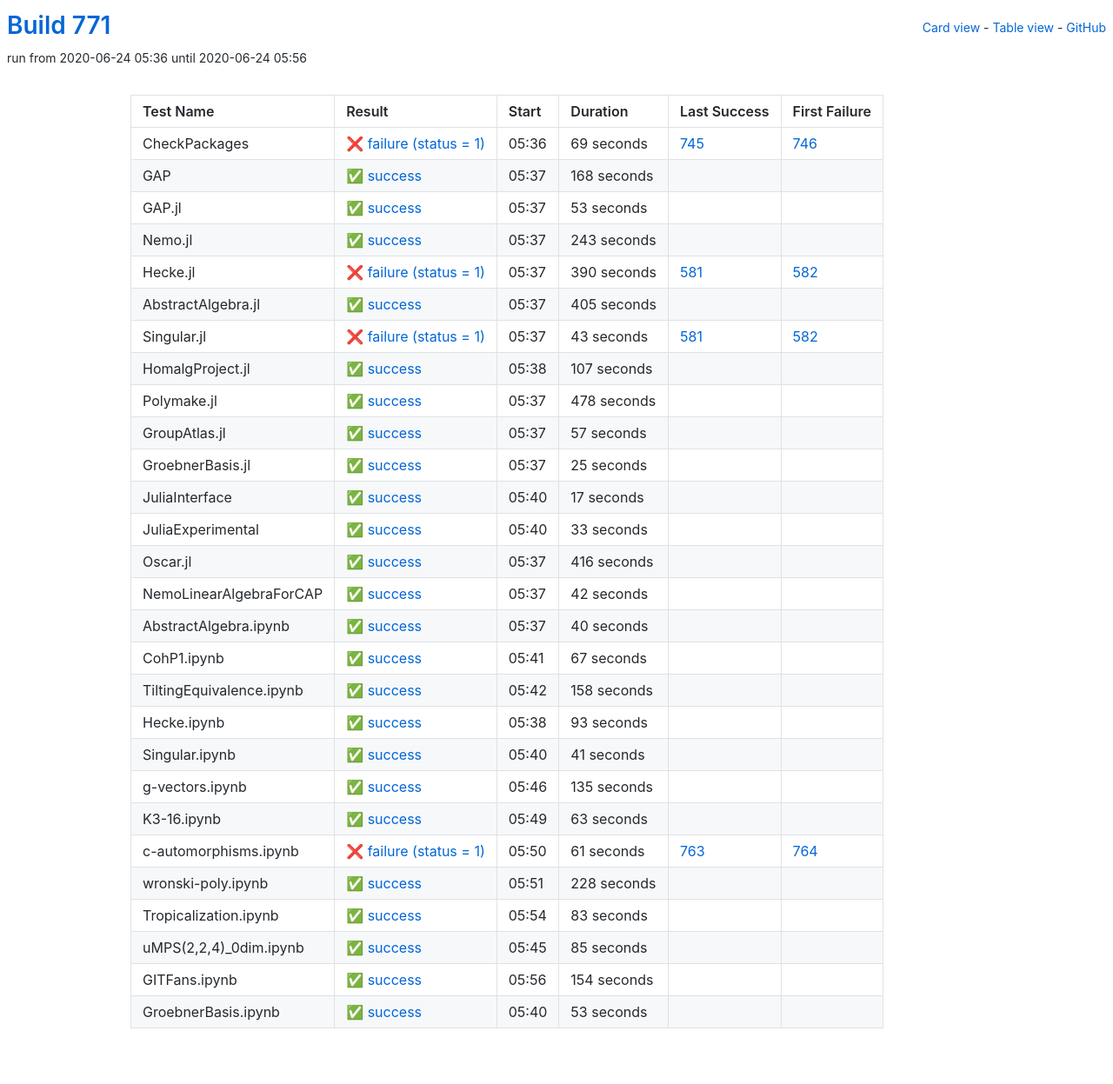
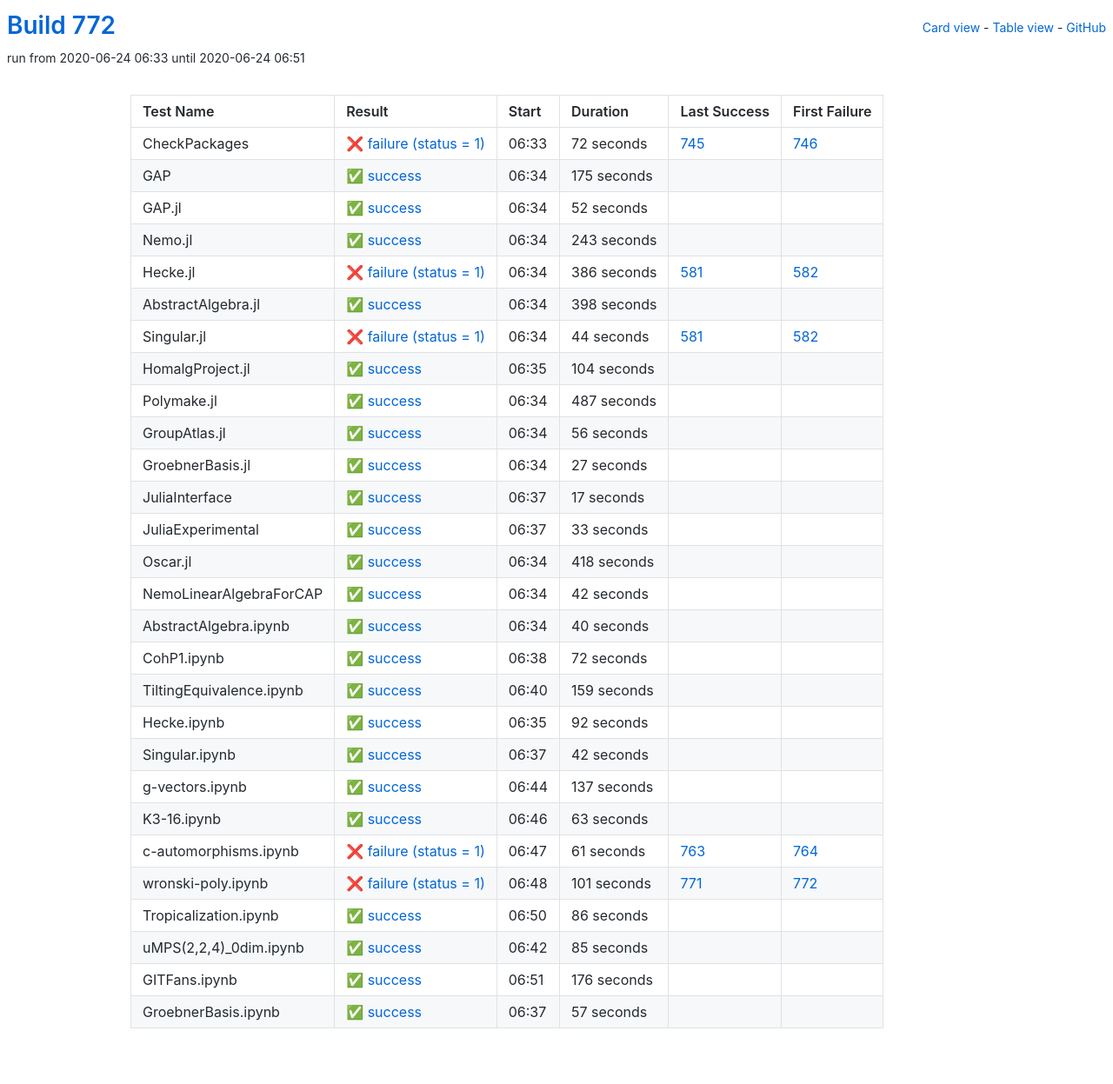
Before and after one commit to oscar-system/oscar-ci-status-1.4, a Jekyll site: the page built from table.html, in a window 1280 px wide. Shown: the whole page at 87% size. Built offline with Jekyll 4.4.1, drawn with Linux system fonts in a browser that asks for light colours.

Commit message:
Build #772

```diff
--- a/_data/ci.yml
+++ b/_data/ci.yml
@@ -1,6 +1,6 @@
 ---
-build: 771
-build_url: https://oscarci.mathematik.uni-kl.de/job/oscar-julia-1.4/771/
+build: 772
+build_url: https://oscarci.mathematik.uni-kl.de/job/oscar-julia-1.4/772/
 job: oscar-julia-1.4
 organization: oscar-system
 repo: oscar-ci-status-1.4
@@ -8,44 +8,44 @@ repourl: https://github.com/oscar-system/oscar-ci-status-1.4
 tests:
 - name: CheckPackages
   id: checkpackages
-  log: https://oscarci.mathematik.uni-kl.de/job/oscar-julia-1.4/771/artifact/logs/build-771/CheckPackages.log
-  start: 2020-06-24 05:36
+  log: https://oscarci.mathematik.uni-kl.de/job/oscar-julia-1.4/772/artifact/logs/build-772/CheckPackages.log
+  start: 2020-06-24 06:33
   success: false
   exitcode: 1
   status: failure
-  duration: 69
+  duration: 72
   last_success: 745
   last_success_url: https://oscarci.mathematik.uni-kl.de/job/oscar-julia-1.4/745/
   first_failure: 746
   first_failure_url: https://oscarci.mathematik.uni-kl.de/job/oscar-julia-1.4/746/
 - name: GAP
   id: gap
-  log: https://oscarci.mathematik.uni-kl.de/job/oscar-julia-1.4/771/artifact/logs/build-771/GAP.log
-  start: 2020-06-24 05:37
+  log: https://oscarci.mathematik.uni-kl.de/job/oscar-julia-1.4/772/artifact/logs/build-772/GAP.log
+  start: 2020-06-24 06:34
   success: true
   exitcode: 0
   status: success
-  duration: 168
+  duration: 175
   last_success: false
   last_success_url:
   first_failure: false
   first_failure_url:
 - name: GAP.jl
   id: gap-jl
-  log: https://oscarci.mathematik.uni-kl.de/job/oscar-julia-1.4/771/artifact/logs/build-771/GAP.jl.log
-  start: 2020-06-24 05:37
+  log: https://oscarci.mathematik.uni-kl.de/job/oscar-julia-1.4/772/artifact/logs/build-772/GAP.jl.log
+  start: 2020-06-24 06:34
   success: true
   exitcode: 0
   status: success
-  duration: 53
+  duration: 52
   last_success: false
   last_success_url:
   first_failure: false
   first_failure_url:
 - name: Nemo.jl
   id: nemo-jl
-  log: https://oscarci.mathematik.uni-kl.de/job/oscar-julia-1.4/771/artifact/logs/build-771/Nemo.jl.log
-  start: 2020-06-24 05:37
+  log: https://oscarci.mathematik.uni-kl.de/job/oscar-julia-1.4/772/artifact/logs/build-772/Nemo.jl.log
+  start: 2020-06-24 06:34
   success: true
   exitcode: 0
   status: success
@@ -56,92 +56,92 @@ tests:
   first_failure_url:
 - name: Hecke.jl
   id: hecke-jl
-  log: https://oscarci.mathematik.uni-kl.de/job/oscar-julia-1.4/771/artifact/logs/build-771/Hecke.jl.log
-  start: 2020-06-24 05:37
+  log: https://oscarci.mathematik.uni-kl.de/job/oscar-julia-1.4/772/artifact/logs/build-772/Hecke.jl.log
+  start: 2020-06-24 06:34
   success: false
   exitcode: 1
   status: failure
-  duration: 390
+  duration: 386
   last_success: 581
   last_success_url: https://oscarci.mathematik.uni-kl.de/job/oscar-julia-1.4/581/
   first_failure: 582
   first_failure_url: https://oscarci.mathematik.uni-kl.de/job/oscar-julia-1.4/582/
 - name: AbstractAlgebra.jl
   id: abstractalgebra-jl
-  log: https://oscarci.mathematik.uni-kl.de/job/oscar-julia-1.4/771/artifact/logs/build-771/AbstractAlgebra.jl.log
-  start: 2020-06-24 05:37
+  log: https://oscarci.mathematik.uni-kl.de/job/oscar-julia-1.4/772/artifact/logs/build-772/AbstractAlgebra.jl.log
+  start: 2020-06-24 06:34
   success: true
   exitcode: 0
   status: success
-  duration: 405
+  duration: 398
   last_success: false
   last_success_url:
   first_failure: false
   first_failure_url:
 - name: Singular.jl
   id: singular-jl
-  log: https://oscarci.mathematik.uni-kl.de/job/oscar-julia-1.4/771/artifact/logs/build-771/Singular.jl.log
-  start: 2020-06-24 05:37
+  log: https://oscarci.mathematik.uni-kl.de/job/oscar-julia-1.4/772/artifact/logs/build-772/Singular.jl.log
+  start: 2020-06-24 06:34
   success: false
   exitcode: 1
   status: failure
-  duration: 43
+  duration: 44
   last_success: 581
   last_success_url: https://oscarci.mathematik.uni-kl.de/job/oscar-julia-1.4/581/
   first_failure: 582
   first_failure_url: https://oscarci.mathematik.uni-kl.de/job/oscar-julia-1.4/582/
 - name: HomalgProject.jl
   id: homalgproject-jl
-  log: https://oscarci.mathematik.uni-kl.de/job/oscar-julia-1.4/771/artifact/logs/build-771/HomalgProject.jl.log
-  start: 2020-06-24 05:38
+  log: https://oscarci.mathematik.uni-kl.de/job/oscar-julia-1.4/772/artifact/logs/build-772/HomalgProject.jl.log
+  start: 2020-06-24 06:35
   success: true
   exitcode: 0
   status: success
-  duration: 107
+  duration: 104
   last_success: false
   last_success_url:
   first_failure: false
   first_failure_url:
 - name: Polymake.jl
   id: polymake-jl
-  log: https://oscarci.mathematik.uni-kl.de/job/oscar-julia-1.4/771/artifact/logs/build-771/Polymake.jl.log
-  start: 2020-06-24 05:37
+  log: https://oscarci.mathematik.uni-kl.de/job/oscar-julia-1.4/772/artifact/logs/build-772/Polymake.jl.log
+  start: 2020-06-24 06:34
   success: true
   exitcode: 0
   status: success
-  duration: 478
+  duration: 487
   last_success: false
   last_success_url:
   first_failure: false
   first_failure_url:
 - name: GroupAtlas.jl
   id: groupatlas-jl
-  log: https://oscarci.mathematik.uni-kl.de/job/oscar-julia-1.4/771/artifact/logs/build-771/GroupAtlas.jl.log
-  start: 2020-06-24 05:37
+  log: https://oscarci.mathematik.uni-kl.de/job/oscar-julia-1.4/772/artifact/logs/build-772/GroupAtlas.jl.log
+  start: 2020-06-24 06:34
   success: true
   exitcode: 0
   status: success
-  duration: 57
+  duration: 56
   last_success: false
   last_success_url:
   first_failure: false
   first_failure_url:
 - name: GroebnerBasis.jl
   id: groebnerbasis-jl
-  log: https://oscarci.mathematik.uni-kl.de/job/oscar-julia-1.4/771/artifact/logs/build-771/GroebnerBasis.jl.log
-  start: 2020-06-24 05:37
+  log: https://oscarci.mathematik.uni-kl.de/job/oscar-julia-1.4/772/artifact/logs/build-772/GroebnerBasis.jl.log
+  start: 2020-06-24 06:34
   success: true
   exitcode: 0
   status: success
-  duration: 25
+  duration: 27
   last_success: false
   last_success_url:
   first_failure: false
   first_failure_url:
 - name: JuliaInterface
   id: juliainterface
-  log: https://oscarci.mathematik.uni-kl.de/job/oscar-julia-1.4/771/artifact/logs/build-771/JuliaInterface.log
-  start: 2020-06-24 05:40
+  log: https://oscarci.mathematik.uni-kl.de/job/oscar-julia-1.4/772/artifact/logs/build-772/JuliaInterface.log
+  start: 2020-06-24 06:37
   success: true
   exitcode: 0
   status: success
@@ -152,8 +152,8 @@ tests:
   first_failure_url:
 - name: JuliaExperimental
   id: juliaexperimental
-  log: https://oscarci.mathematik.uni-kl.de/job/oscar-julia-1.4/771/artifact/logs/build-771/JuliaExperimental.log
-  start: 2020-06-24 05:40
+  log: https://oscarci.mathematik.uni-kl.de/job/oscar-julia-1.4/772/artifact/logs/build-772/JuliaExperimental.log
+  start: 2020-06-24 06:37
   success: true
   exitcode: 0
   status: success
@@ -164,20 +164,20 @@ tests:
   first_failure_url:
 - name: Oscar.jl
   id: oscar-jl
-  log: https://oscarci.mathematik.uni-kl.de/job/oscar-julia-1.4/771/artifact/logs/build-771/Oscar.jl.log
-  start: 2020-06-24 05:37
+  log: https://oscarci.mathematik.uni-kl.de/job/oscar-julia-1.4/772/artifact/logs/build-772/Oscar.jl.log
+  start: 2020-06-24 06:34
   success: true
   exitcode: 0
   status: success
-  duration: 416
+  duration: 418
   last_success: false
   last_success_url:
   first_failure: false
   first_failure_url:
 - name: NemoLinearAlgebraForCAP
   id: nemolinearalgebraforcap
-  log: https://oscarci.mathematik.uni-kl.de/job/oscar-julia-1.4/771/artifact/logs/build-771/NemoLinearAlgebraForCAP.log
-  start: 2020-06-24 05:37
+  log: https://oscarci.mathematik.uni-kl.de/job/oscar-julia-1.4/772/artifact/logs/build-772/NemoLinearAlgebraForCAP.log
+  start: 2020-06-24 06:34
   success: true
   exitcode: 0
   status: success
@@ -188,8 +188,8 @@ tests:
   first_failure_url:
 - name: AbstractAlgebra.ipynb
   id: abstractalgebra-ipynb
-  log: https://oscarci.mathematik.uni-kl.de/job/oscar-julia-1.4/771/artifact/logs/build-771/AbstractAlgebra.ipynb.log
-  start: 2020-06-24 05:37
+  log: https://oscarci.mathematik.uni-kl.de/job/oscar-julia-1.4/772/artifact/logs/build-772/AbstractAlgebra.ipynb.log
+  start: 2020-06-24 06:34
   success: true
   exitcode: 0
   status: success
@@ -200,68 +200,68 @@ tests:
   first_failure_url:
 - name: CohP1.ipynb
   id: cohp1-ipynb
-  log: https://oscarci.mathematik.uni-kl.de/job/oscar-julia-1.4/771/artifact/logs/build-771/CohP1.ipynb.log
-  start: 2020-06-24 05:41
+  log: https://oscarci.mathematik.uni-kl.de/job/oscar-julia-1.4/772/artifact/logs/build-772/CohP1.ipynb.log
+  start: 2020-06-24 06:38
   success: true
   exitcode: 0
   status: success
-  duration: 67
+  duration: 72
   last_success: false
   last_success_url:
   first_failure: false
   first_failure_url:
 - name: TiltingEquivalence.ipynb
   id: tiltingequivalence-ipynb
-  log: https://oscarci.mathematik.uni-kl.de/job/oscar-julia-1.4/771/artifact/logs/build-771/TiltingEquivalence.ipynb.log
-  start: 2020-06-24 05:42
+  log: https://oscarci.mathematik.uni-kl.de/job/oscar-julia-1.4/772/artifact/logs/build-772/TiltingEquivalence.ipynb.log
+  start: 2020-06-24 06:40
   success: true
   exitcode: 0
   status: success
-  duration: 158
+  duration: 159
   last_success: false
   last_success_url:
   first_failure: false
   first_failure_url:
 - name: Hecke.ipynb
   id: hecke-ipynb
-  log: https://oscarci.mathematik.uni-kl.de/job/oscar-julia-1.4/771/artifact/logs/build-771/Hecke.ipynb.log
-  start: 2020-06-24 05:38
+  log: https://oscarci.mathematik.uni-kl.de/job/oscar-julia-1.4/772/artifact/logs/build-772/Hecke.ipynb.log
+  start: 2020-06-24 06:35
   success: true
   exitcode: 0
   status: success
-  duration: 93
+  duration: 92
   last_success: false
   last_success_url:
   first_failure: false
   first_failure_url:
 - name: Singular.ipynb
   id: singular-ipynb
-  log: https://oscarci.mathematik.uni-kl.de/job/oscar-julia-1.4/771/artifact/logs/build-771/Singular.ipynb.log
-  start: 2020-06-24 05:40
+  log: https://oscarci.mathematik.uni-kl.de/job/oscar-julia-1.4/772/artifact/logs/build-772/Singular.ipynb.log
+  start: 2020-06-24 06:37
   success: true
   exitcode: 0
   status: success
-  duration: 41
+  duration: 42
   last_success: false
   last_success_url:
   first_failure: false
   first_failure_url:
 - name: g-vectors.ipynb
   id: g-vectors-ipynb
-  log: https://oscarci.mathematik.uni-kl.de/job/oscar-julia-1.4/771/artifact/logs/build-771/g-vectors.ipynb.log
-  start: 2020-06-24 05:46
+  log: https://oscarci.mathematik.uni-kl.de/job/oscar-julia-1.4/772/artifact/logs/build-772/g-vectors.ipynb.log
+  start: 2020-06-24 06:44
   success: true
   exitcode: 0
   status: success
-  duration: 135
+  duration: 137
   last_success: false
   last_success_url:
   first_failure: false
   first_failure_url:
 - name: K3-16.ipynb
   id: k3-16-ipynb
-  log: https://oscarci.mathematik.uni-kl.de/job/oscar-julia-1.4/771/artifact/logs/build-771/K3-16.ipynb.log
-  start: 2020-06-24 05:49
+  log: https://oscarci.mathematik.uni-kl.de/job/oscar-julia-1.4/772/artifact/logs/build-772/K3-16.ipynb.log
+  start: 2020-06-24 06:46
   success: true
   exitcode: 0
   status: success
@@ -272,8 +272,8 @@ tests:
   first_failure_url:
 - name: c-automorphisms.ipynb
   id: c-automorphisms-ipynb
-  log: https://oscarci.mathematik.uni-kl.de/job/oscar-julia-1.4/771/artifact/logs/build-771/c-automorphisms.ipynb.log
-  start: 2020-06-24 05:50
+  log: https://oscarci.mathematik.uni-kl.de/job/oscar-julia-1.4/772/artifact/logs/build-772/c-automorphisms.ipynb.log
+  start: 2020-06-24 06:47
   success: false
   exitcode: 1
   status: failure
@@ -284,32 +284,32 @@ tests:
   first_failure_url: https://oscarci.mathematik.uni-kl.de/job/oscar-julia-1.4/764/
 - name: wronski-poly.ipynb
   id: wronski-poly-ipynb
-  log: https://oscarci.mathematik.uni-kl.de/job/oscar-julia-1.4/771/artifact/logs/build-771/wronski-poly.ipynb.log
-  start: 2020-06-24 05:51
+  log: https://oscarci.mathematik.uni-kl.de/job/oscar-julia-1.4/772/artifact/logs/build-772/wronski-poly.ipynb.log
+  start: 2020-06-24 06:48
+  success: false
+  exitcode: 1
+  status: failure
+  duration: 101
+  last_success: 771
+  last_success_url: https://oscarci.mathematik.uni-kl.de/job/oscar-julia-1.4/771/
+  first_failure: 772
+  first_failure_url: https://oscarci.mathematik.uni-kl.de/job/oscar-julia-1.4/772/
+- name: Tropicalization.ipynb
+  id: tropicalization-ipynb
+  log: https://oscarci.mathematik.uni-kl.de/job/oscar-julia-1.4/772/artifact/logs/build-772/Tropicalization.ipynb.log
+  start: 2020-06-24 06:50
   success: true
   exitcode: 0
   status: success
-  duration: 228
-  last_success: false
-  last_success_url:
-  first_failure: false
-  first_failure_url:
-- name: Tropicalization.ipynb
-  id: tropicalization-ipynb
-  log: https://oscarci.mathematik.uni-kl.de/job/oscar-julia-1.4/771/artifact/logs/build-771/Tropicalization.ipynb.log
-  start: 2020-06-24 05:54
-  success: true
-  exitcode: 0
-  status: success
-  duration: 83
+  duration: 86
   last_success: false
   last_success_url:
   first_failure: false
   first_failure_url:
 - name: uMPS(2,2,4)_0dim.ipynb
   id: umps-2-2-4-0dim-ipynb
-  log: https://oscarci.mathematik.uni-kl.de/job/oscar-julia-1.4/771/artifact/logs/build-771/uMPS-2-2-4-_0dim.ipynb.log
-  start: 2020-06-24 05:45
+  log: https://oscarci.mathematik.uni-kl.de/job/oscar-julia-1.4/772/artifact/logs/build-772/uMPS-2-2-4-_0dim.ipynb.log
+  start: 2020-06-24 06:42
   success: true
   exitcode: 0
   status: success
@@ -320,24 +320,24 @@ tests:
   first_failure_url:
 - name: GITFans.ipynb
   id: gitfans-ipynb
-  log: https://oscarci.mathematik.uni-kl.de/job/oscar-julia-1.4/771/artifact/logs/build-771/GITFans.ipynb.log
-  start: 2020-06-24 05:56
+  log: https://oscarci.mathematik.uni-kl.de/job/oscar-julia-1.4/772/artifact/logs/build-772/GITFans.ipynb.log
+  start: 2020-06-24 06:51
   success: true
   exitcode: 0
   status: success
-  duration: 154
+  duration: 176
   last_success: false
   last_success_url:
   first_failure: false
   first_failure_url:
 - name: GroebnerBasis.ipynb
   id: groebnerbasis-ipynb
-  log: https://oscarci.mathematik.uni-kl.de/job/oscar-julia-1.4/771/artifact/logs/build-771/GroebnerBasis.ipynb.log
-  start: 2020-06-24 05:40
+  log: https://oscarci.mathematik.uni-kl.de/job/oscar-julia-1.4/772/artifact/logs/build-772/GroebnerBasis.ipynb.log
+  start: 2020-06-24 06:37
   success: true
   exitcode: 0
   status: success
-  duration: 53
+  duration: 57
   last_success: false
   last_success_url:
   first_failure: false
```
Also changed, not shown: README.md.
